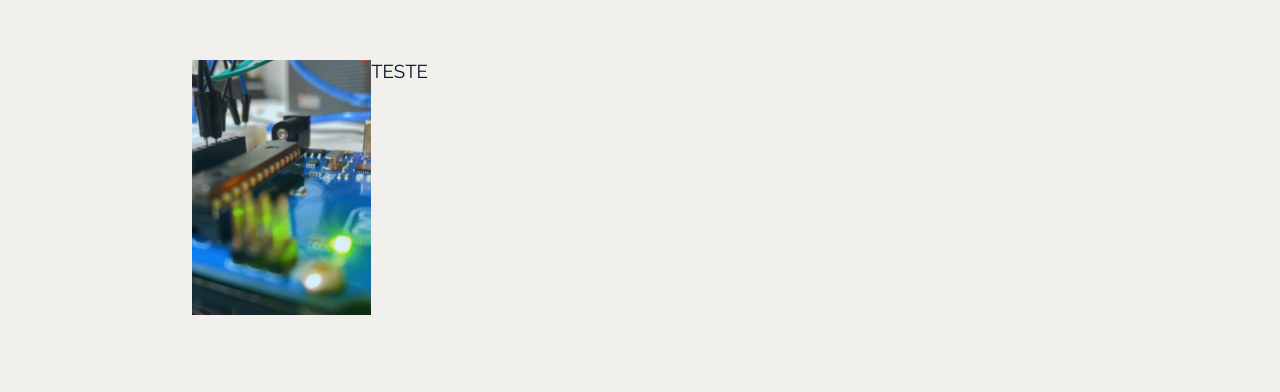
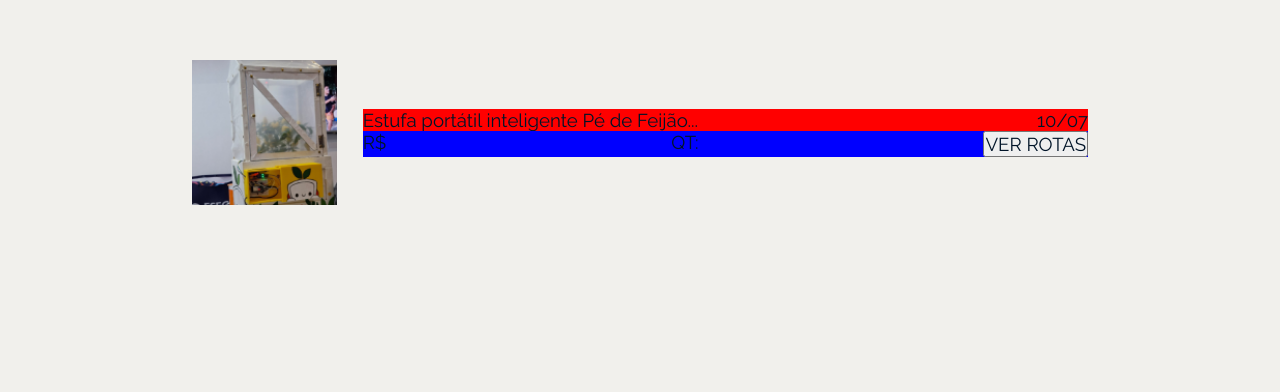
Before and after one commit to ChavePhilips/Prototipei, a plain HTML site: page minhasComprasRota.html in a window 1280 px wide. Shown: the part 768-1160 px from the top of the page. After the commit the page ends 1050 px from the top, so only its background shows below. Drawn offline with Linux system fonts and the light colour scheme.

Commit message:
Atualizações na tela de Minhas Compras Rotas

```diff
--- a/minhasComprasRota.html
+++ b/minhasComprasRota.html
@@ -95,10 +95,25 @@
         <main>
             <p class="tituloPadrao" style="padding: 6% 15% 0% 15%;">COMPRAS EM ROTA</p>
 
-            <div class="padroesSecaoFlexDirectionRow">
-                <img src="./src/Imagens/imagemArduinoLoginCadastro.png" class="imagensPadrao"/>
-                <div>
-                    <p class="textoPadrao">TESTE</p>
+            <div class="padroesSecaoFlexDirectionRow" style="align-items: center;">
+                <img src="./src/Imagens/imagemEstufa.png" class="imagensPadrao"/>
+
+                <div class="padroesSecaoFlexDirectionColumn" style="width: 100%;">
+
+                    <div class="secaoRotasFlexDirectionRow" style="background-color: red;">
+                        <p class="textoPadrao">Estufa portátil inteligente Pé de Feijão...</p>
+                        <p class="textoPadrao">10/07</p>
+                    </div>
+
+                    <div class="secaoRotasFlexDirectionRow" style="background-color: blue;">
+                        <p class="textoPadrao">R$</p>
+
+                        <p class="textoPadrao">QT:</p>
+
+                        <div>
+                            <button><p class="textoPadrao">VER ROTAS</p></button>
+                        </div>
+                    </div>
                 </div>
             </div>
         </main>
--- a/src/css/estilizacaoPadrao.css
+++ b/src/css/estilizacaoPadrao.css
@@ -196,6 +196,19 @@ html{
   padding: 6% 15%;
   display: flex;
   flex-direction: row;
+  gap: 2vw;
+}
+
+.padroesSecaoFlexDirectionColumn{
+  display: flex;
+  flex-direction: column;
+}
+
+.secaoRotasFlexDirectionRow{
+  display: flex;
+  flex-direction: row;
+  gap: 2vw;
+  justify-content: space-between;
 }
 
 .imagensPadrao{
```
Also changed, not shown: src/Imagens/imagemEstufa.png (added).
